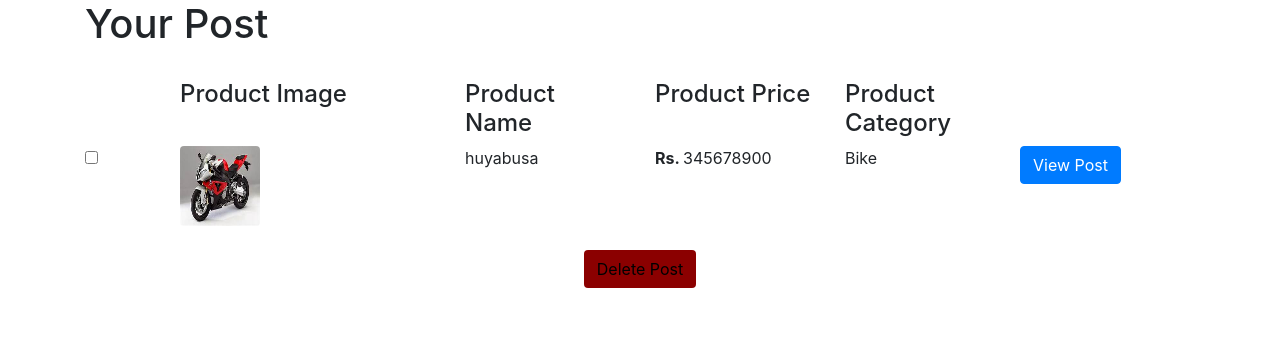
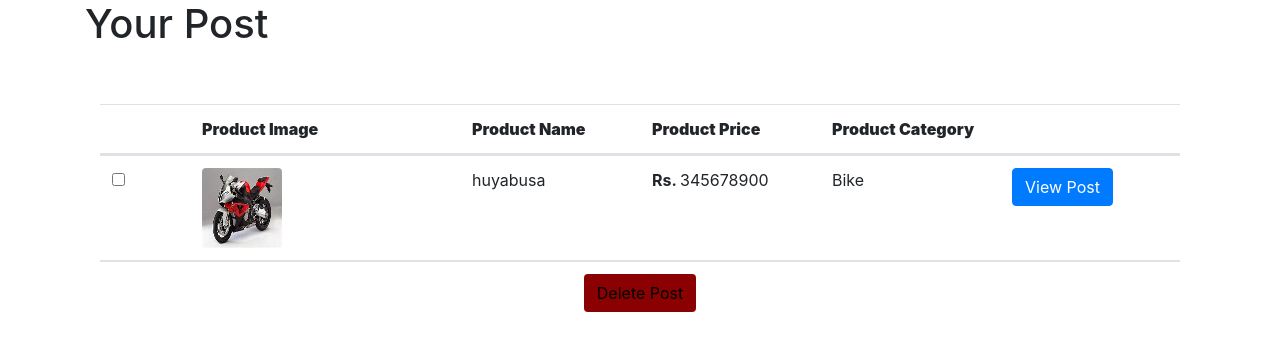
Before and after one commit to kadammayuresh008/Blankabotzproject, a Django app: page /userpost/ in a window 1280 px wide. Shown: the part 56-407 px from the top of the page. Run offline with Django 3.2, Linux system fonts and the light colour scheme; a user stored in the database is signed in; data comes from the database, SQL or seed files in the repository; some libraries are stand-ins or nearby versions.

Commit message:
products table and product details page

```diff
--- a/Xyzlo/User/templates/userpost.html
+++ b/Xyzlo/User/templates/userpost.html
@@ -7,52 +7,63 @@ userpost
 <div class="container">
 <h1>Your Post</h1>
 <br>
-<div class="row">
-  <div class="col-sm-1">
-  </div>
-<div class="col-sm-3">
-    <h4>Product Image</h4>
-  </div>
-  <div class="col-sm-2">
-    <h4>Product Name</h4>
-  </div>
-  <div class="col-sm-2">
-    <h4>Product Price</h4>
-  </div>
-  <div class="col-sm-2">
-    <h4>Product Category</h4>
-  </div>
-</div>
+<div class="container-fluid">
+  <table class="table">
+    <thead>
+      <tr class="d-flex">
+    <th class="col-1"></th>
+<th class="col-3">
+    <b>Product Image</b>
+</th>
+  <th class="col-2">
+    <b>Product Name</b>
+  </th>
+  <th class="col-2">
+    <b>Product Price</b>
+  </th>
+  <th class="col-2">
+    <b>Product Category</b>
+  </th>
+  <th class="col-2"></th>
+  </tr>
+  </thead>
 <form action="deletepost/" method="POST" autocomplete="off">
   {% csrf_token %}
   {% if product %}
 {% for i in product %}
-    <div class="row">
-      <div class="col-sm-1">
+<tbody>
+    <tr class="d-flex">
+      <td class="col-1">
         <input type="checkbox" name="checkbox" id="option{{i.product_id}}" value="{{i.product_id}}">
-      </div>
-    <div class="col-sm-3">
+      </td>
+    <td class="col-3">
         <img src="/media/{{i.product_image}}" class="rounded" alt="Image not found" style="height: 5rem;width: 5rem;">
-      </div>
-      <div class="col-sm-2">
+    </td>
+      <td class="col-2">
         {{i.product_name}}
-      </div>
-      <div class="col-sm-2">
+      </td>
+      <td class="col-2">
         <b>Rs. </b>{{i.product_price}}
-      </div>
-      <div class="col-sm-2">
+      </td>
+      <td class="col-2">
         {{i.product_category}}
-      </div>
-      <div>
+      </td>
+      <td class="col-2">
         <a class="btn btn-primary" href="{% url 'productDetails' %}">View Post</a>
-      </div>
-    </div>
+      </td>
+      </tr>
+      </tbody>
 {% endfor %}
 <br>
-<div class="form-group text-center">
+<tr>
+<td class="form-group text-center col-12">
   <button type="submit" class="btn" style="background-color:darkred;">Delete Post</button>
-    </div>
+</td>
+    </tr>
     {% endif %}
 </form>
+</table>
 </div>
+</div>
+
 {% endblock content %}
```
Also changed, not shown: Xyzlo/User/templates/productdetails.html (+8 -8 lines).
